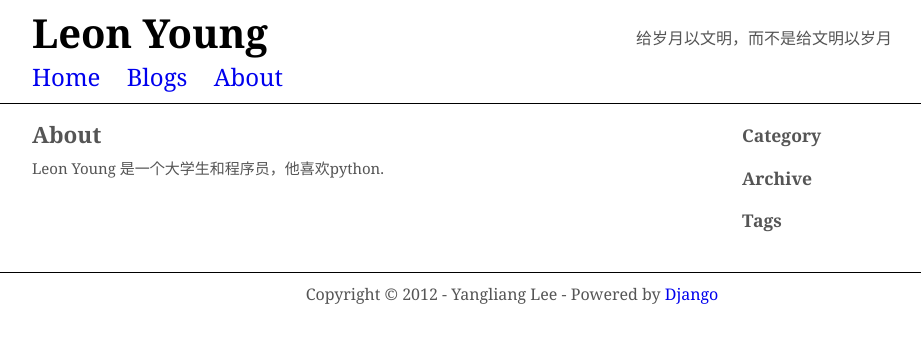
After one commit to DeanThompson/leon-blog, a Django app: page /about/ in a window 1280 px wide. The commit adds this page. Shown: the top 343 px of the page, without its empty margins (128-1049 px from the left). Run offline with Django 3.2, Linux system fonts and the light colour scheme; parts of the project's set-up code (start-up, migrations or seed data) failed here and were passed over.

Commit message:
about page

```diff
--- a/blog/views.py
+++ b/blog/views.py
@@ -11,3 +11,8 @@ def post(request, year, month, slug):
     t = get_template('blog/post.html')
     c = RequestContext(request, locals())
     return HttpResponse(t.render(c))
+
+def about(request):
+    t = get_template('blog/about.html')
+    c = RequestContext(request, locals())
+    return HttpResponse(t.render(c))
--- a/leon_blog/urls.py
+++ b/leon_blog/urls.py
@@ -11,4 +11,7 @@ urlpatterns = patterns('',
     # blog
     url(r'^blog/(?P<year>\d{4})/(?P<month>\d{2})/(?P<slug>[-\w]+)/$', \
         'blog.views.post', name='leon_blog'),
+
+    # about
+    url(r'^about/$', 'blog.views.about'),
 )
--- a/templates/base.html
+++ b/templates/base.html
@@ -20,7 +20,7 @@
         <div class="nav">
             <a href="#">Home</a>
             <a href="#">Blogs</a>
-            <a href="#">About</a>
+            <a href="/about">About</a>
         </div>
     </div>
 
--- /dev/null
+++ b/templates/blog/about.html
@@ -0,0 +1,12 @@
+{% extends 'base.html' %}
+
+{% block title %}
+    About - Leon Young
+{% endblock %}
+
+{% block content %}
+    <div class="entry">
+        <h2>About</h2>
+        Leon Young 是一个大学生和程序员，他喜欢python.
+    </div>
+{% endblock %}
```
